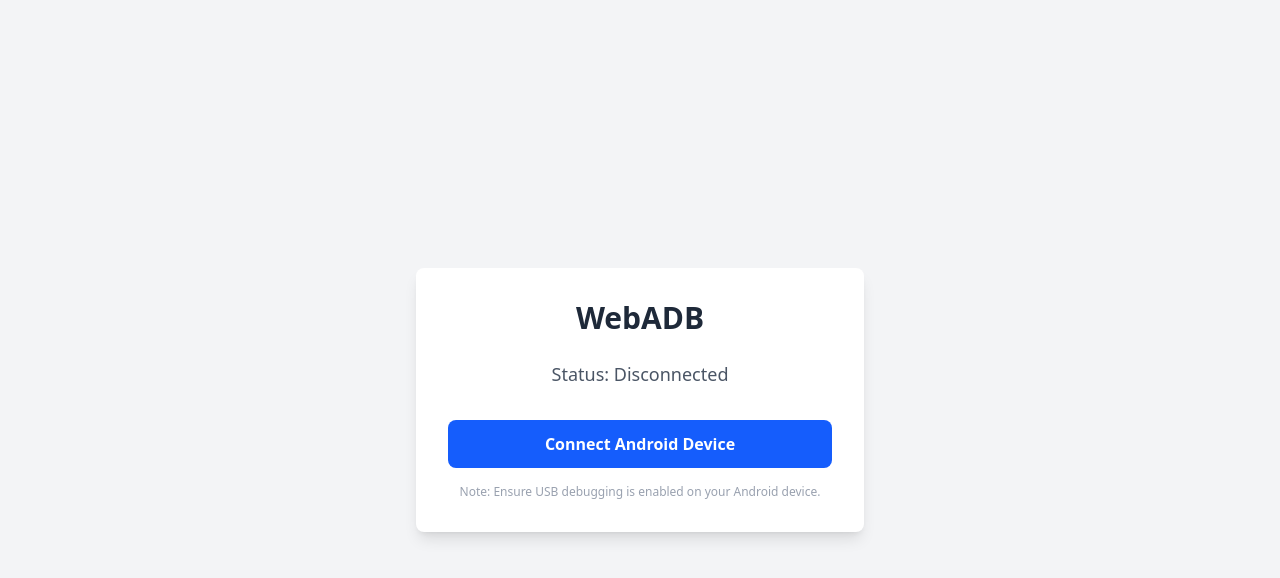
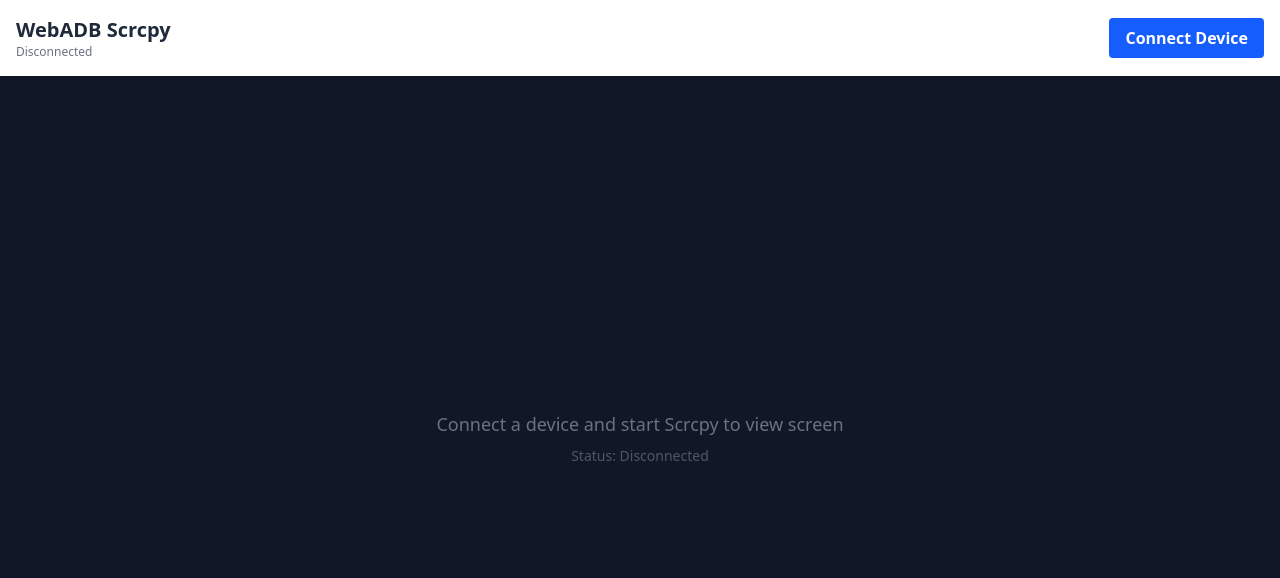
Before and after one commit to p0WER1945/webadb, a React (Vite) app: page / in a window 1280 px wide. Shown: the top 578 px of the page. Built offline with nearby package versions, Linux system fonts and the light colour scheme.

Commit message:
SCRCPY !!!

```diff
--- a/package.json
+++ b/package.json
@@ -14,6 +14,9 @@
     "@yume-chan/adb": "^2.3.1",
     "@yume-chan/adb-backend-webusb": "^0.0.19",
     "@yume-chan/adb-credential-web": "^2.1.0",
+    "@yume-chan/adb-scrcpy": "^2.3.0",
+    "@yume-chan/scrcpy": "^2.3.0",
+    "@yume-chan/scrcpy-decoder-webcodecs": "^2.1.0",
     "@yume-chan/stream-extra": "^2.1.0",
     "react": "^19.2.0",
     "react-dom": "^19.2.0",
@@ -25,6 +28,7 @@
     "@types/react": "^19.2.5",
     "@types/react-dom": "^19.2.3",
     "@vitejs/plugin-react": "^5.1.1",
+    "@yume-chan/fetch-scrcpy-server": "^1.0.0",
     "eslint": "^9.39.1",
     "eslint-plugin-react-hooks": "^7.0.1",
     "eslint-plugin-react-refresh": "^0.4.24",
--- a/src/App.tsx
+++ b/src/App.tsx
@@ -2,11 +2,13 @@ import { useState, useCallback } from 'react';
 import { Adb, AdbDaemonTransport } from '@yume-chan/adb';
 import { AdbWebUsbBackendManager } from '@yume-chan/adb-backend-webusb';
 import AdbWebCredentialStore from '@yume-chan/adb-credential-web';
+import { ScrcpyPlayer } from './components/ScrcpyPlayer';
 
 function App() {
   const [device, setDevice] = useState<Adb | null>(null);
   const [status, setStatus] = useState<string>('Disconnected');
   const [deviceInfo, setDeviceInfo] = useState<string>('');
+  const [scrcpyEnabled, setScrcpyEnabled] = useState(false);
 
   const connect = useCallback(async () => {
     try {
@@ -58,41 +60,56 @@ function App() {
   }, [device]);
 
   return (
-    <div className="min-h-screen bg-gray-100 flex flex-col items-center justify-center p-4">
-      <div className="bg-white p-8 rounded-lg shadow-lg max-w-md w-full text-center">
-        <h1 className="text-3xl font-bold mb-6 text-gray-800">WebADB</h1>
-
-        <div className="mb-8">
-          <div className={`text-lg font-medium mb-2 ${status.startsWith('Error') ? 'text-red-500' : 'text-gray-600'}`}>
-            Status: {status}
+    <div className="min-h-screen bg-gray-100 flex flex-col h-screen">
+      <header className="bg-white shadow p-4 z-10 flex justify-between items-center shrink-0">
+        <div>
+          <h1 className="text-xl font-bold text-gray-800">WebADB Scrcpy</h1>
+          <div className="text-xs text-gray-500">
+            {deviceInfo || status}
           </div>
-          {deviceInfo && (
-            <div className="text-sm text-gray-500 bg-gray-50 p-2 rounded">
-              Device: {deviceInfo}
-            </div>
-          )}
         </div>
 
+        <div className="flex gap-2">
           {!device ? (
             <button
               onClick={connect}
-            className="bg-blue-600 hover:bg-blue-700 text-white font-bold py-3 px-6 rounded-lg transition duration-200 w-full"
+              className="bg-blue-600 hover:bg-blue-700 text-white font-semibold py-2 px-4 rounded transition duration-200"
             >
-            Connect Android Device
+              Connect Device
             </button>
           ) : (
+            <>
+              <button
+                onClick={() => setScrcpyEnabled(!scrcpyEnabled)}
+                className={`${
+                  scrcpyEnabled ? 'bg-amber-500 hover:bg-amber-600' : 'bg-green-600 hover:bg-green-700'
+                } text-white font-semibold py-2 px-4 rounded transition duration-200`}
+              >
+                {scrcpyEnabled ? 'Stop Scrcpy' : 'Start Scrcpy'}
+              </button>
               <button
                 onClick={disconnect}
-            className="bg-red-500 hover:bg-red-600 text-white font-bold py-3 px-6 rounded-lg transition duration-200 w-full"
+                className="bg-red-500 hover:bg-red-600 text-white font-semibold py-2 px-4 rounded transition duration-200"
               >
                 Disconnect
               </button>
+            </>
           )}
+        </div>
+      </header>
 
-        <p className="mt-4 text-xs text-gray-400">
-          Note: Ensure USB debugging is enabled on your Android device.
-        </p>
+      <main className="flex-1 bg-gray-900 relative overflow-hidden flex items-center justify-center">
+        {scrcpyEnabled && device ? (
+          <div className="w-full h-full p-4">
+             <ScrcpyPlayer device={device} />
           </div>
+        ) : (
+          <div className="text-center text-gray-500">
+            <p className="text-lg mb-2">Connect a device and start Scrcpy to view screen</p>
+            <p className="text-sm opacity-70">Status: {status}</p>
+          </div>
+        )}
+      </main>
     </div>
   );
 }
--- /dev/null
+++ b/src/components/ScrcpyPlayer.tsx
@@ -0,0 +1,109 @@
+import { useEffect, useRef, useState } from 'react';
+import { Adb } from '@yume-chan/adb';
+import { AdbScrcpyClient, AdbScrcpyOptions3_3_1, AdbScrcpyExitedError } from '@yume-chan/adb-scrcpy';
+import { WebCodecsVideoDecoder, WebGLVideoFrameRenderer, BitmapVideoFrameRenderer } from '@yume-chan/scrcpy-decoder-webcodecs';
+
+interface ScrcpyPlayerProps {
+  device: Adb;
+}
+
+export function ScrcpyPlayer({ device }: ScrcpyPlayerProps) {
+  const containerRef = useRef<HTMLDivElement>(null);
+  const [status, setStatus] = useState<string>('Initializing...');
+  const runningRef = useRef(false);
+
+  useEffect(() => {
+    let client: AdbScrcpyClient<any> | undefined;
+    let decoder: WebCodecsVideoDecoder | undefined;
+
+    const start = async () => {
+      if (runningRef.current) return;
+      runningRef.current = true;
+
+      try {
+        setStatus('Pushing server...');
+        const response = await fetch('/scrcpy-server');
+        if (!response.body) throw new Error('Failed to fetch server binary');
+
+        // Push server to device
+        await AdbScrcpyClient.pushServer(
+          device,
+          response.body as any, // Cast to any to bypass type mismatch if necessary
+          '/data/local/tmp/scrcpy-server.jar'
+        );
+
+        setStatus('Starting server...');
+        // Disable audio for stability
+        const options = new AdbScrcpyOptions3_3_1({
+            audio: false,
+        });
+
+        client = await AdbScrcpyClient.start(
+          device,
+          '/data/local/tmp/scrcpy-server.jar',
+          options
+        );
+
+        setStatus('Connecting video...');
+        const videoStream = await client.videoStream;
+
+        if (videoStream && containerRef.current) {
+            const { metadata, stream } = videoStream;
+
+            // Create a canvas element
+            const canvas = document.createElement('canvas');
+            canvas.className = 'w-full h-full object-contain';
+            // Clear previous content
+            containerRef.current.innerHTML = '';
+            containerRef.current.appendChild(canvas);
+
+            let renderer;
+            try {
+                renderer = new WebGLVideoFrameRenderer(canvas);
+            } catch (e) {
+                console.warn('WebGL not supported, falling back to Bitmap renderer', e);
+                renderer = new BitmapVideoFrameRenderer(canvas);
+            }
+
+            decoder = new WebCodecsVideoDecoder({
+                codec: metadata.codec,
+                renderer,
+            });
+
+            stream.pipeTo(decoder.writable).catch(e => {
+                console.error('Stream error:', e);
+            });
+
+            setStatus('Streaming');
+        }
+      } catch (e: any) {
+        console.error(e);
+        if (e instanceof AdbScrcpyExitedError) {
+             const msg = `Server Error: ${e.output.join('\n')}`;
+             console.error(msg);
+             setStatus(msg);
+        } else {
+             setStatus(`Error: ${e.message}`);
+        }
+      }
+    };
+
+    start();
+
+    return () => {
+      runningRef.current = false;
+      client?.close();
+      decoder?.dispose();
+    };
+  }, [device]);
+
+  return (
+    <div className="w-full h-full flex flex-col">
+      <div className="bg-gray-800 text-white p-2 text-sm flex justify-between">
+        <span>Scrcpy Status: {status}</span>
+        <span className="text-gray-400 text-xs">Client v3.3.1</span>
+      </div>
+      <div ref={containerRef} className="flex-1 bg-black overflow-hidden relative flex items-center justify-center" />
+    </div>
+  );
+}
```
Also changed, not shown: 2 other files (tests, documents, lock files or other folders). Lines whose indentation alone changed are shown as unchanged.
